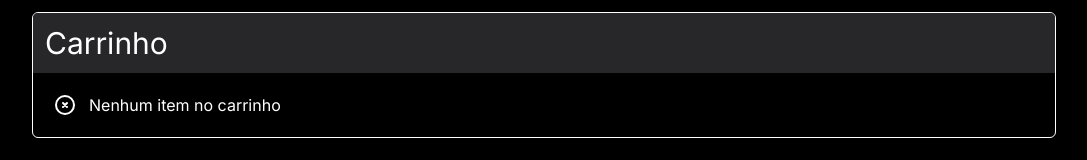
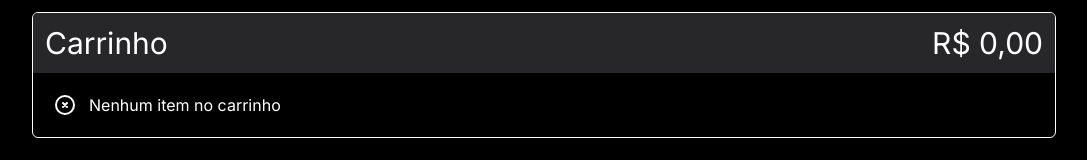
Before and after one commit to nediaulogin/ReactEstudos, a Next.js app: page /listas/produtos in a window 1280 px wide. Shown: the top 160 px of the page, without its empty margins (96-1183 px from the left). Built offline with nearby package versions, Linux system fonts and the light colour scheme.

Commit message:
extraindo ultimos componentes

```diff
--- a/src/components/listas/Carrinho.tsx
+++ b/src/components/listas/Carrinho.tsx
@@ -1,4 +1,5 @@
 import ItemCarrinho from "@/app/model/Produto/ItemCarrinho"
+import Moeda from "@/utils/Moeda"
 import CarrinhoItem from "./CarrinhoItem"
 import CarrinhoVazio from "./CarrinhoVazio"
 
@@ -10,8 +11,9 @@ export default function Carrinho(props: CarrinhoProps) {
     const total = props.itens.reduce((soma, item) => soma + item.quantidade * item.produto.preco, 0)
     return (
         <div className="flex flex-col w-4/5 mt-3 overflow-hidden border border-white rounded-md">
-            <div className="p-3 text-3xl bg-zinc-800">
+            <div className="flex justify-between p-3 text-3xl bg-zinc-800">
                 <span>Carrinho</span>
+                <span>{Moeda.formatar(total)}</span>
 
             </div>
             <div className="flex gap-5 p-5">
--- a/src/components/listas/CarrinhoItem.tsx
+++ b/src/components/listas/CarrinhoItem.tsx
@@ -1,12 +1,8 @@
 import ItemCarrinho from "@/app/model/Produto/ItemCarrinho";
+import Moeda from "@/utils/Moeda";
 
 export default function CarrinhoItem(props: ItemCarrinho) {
-    function exibirPreco(valor: number) {
-        return valor.toLocaleString('pt-BR', {
-            style: 'currency',
-            currency: 'BRL'
-        })
-    }
+
     return (
         <div className="flex items-center gap-2 p-2 bg-blue-500 rounded-full">
             <span>
@@ -16,7 +12,7 @@ export default function CarrinhoItem(props: ItemCarrinho) {
                 {props.quantidade}
             </span>
             <span>
-                {exibirPreco(props.produto.preco * props.quantidade)}
+                {Moeda.formatar(props.produto.preco * props.quantidade)}
             </span>
         </div>)
 }
--- /dev/null
+++ b/src/utils/Moeda.ts
@@ -0,0 +1,8 @@
+export default class Moeda {
+    static formatar(valor: number) {
+        return valor.toLocaleString('pt-BR', {
+            style: 'currency',
+            currency: 'BRL'
+        })
+    }
+}
```
